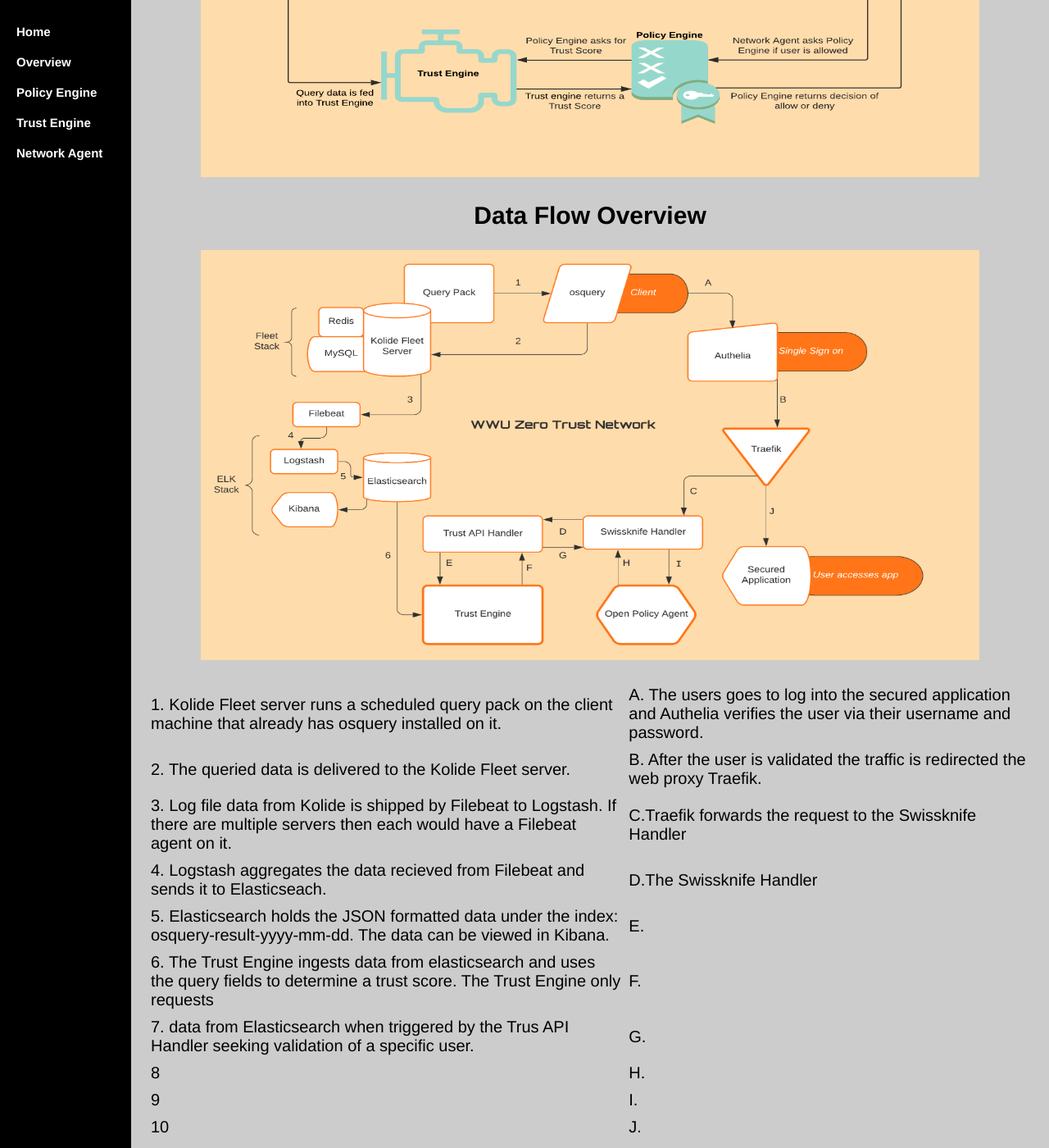
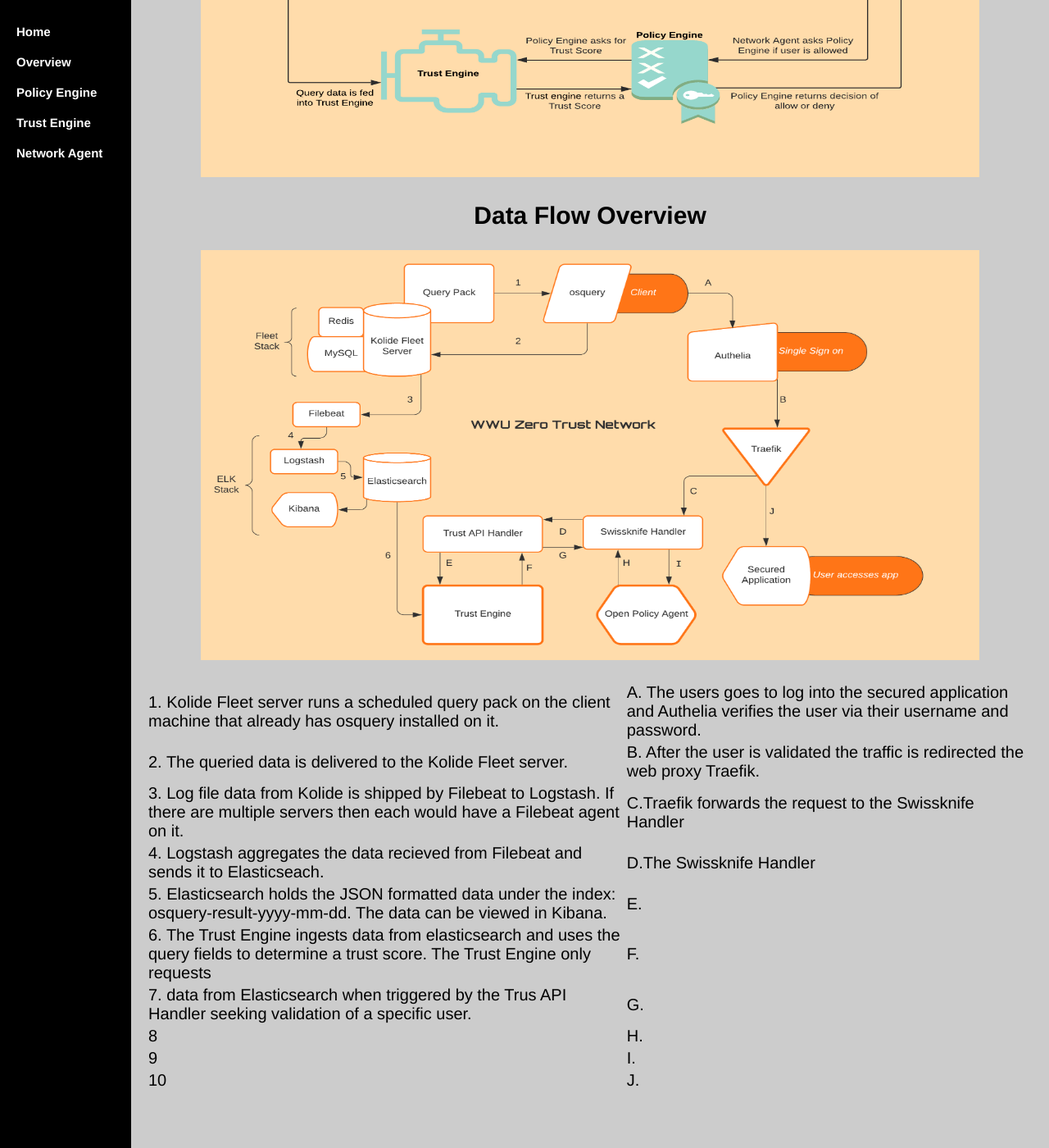
Before and after one commit to WWUZeroTrust/WWUZeroTrust.github.io, a Jekyll site: the page Documentation/index.html, which Jekyll copies as it is, in a window 1280 px wide and 1400 px high, scrolled down 441 px. Shown: the whole window at 82% size. Built offline with Jekyll 4.4.1, drawn with Linux system fonts in a browser that asks for light colours.

Commit message:
Update index.html

```diff
--- a/Documentation/index.html
+++ b/Documentation/index.html
@@ -53,19 +53,15 @@
 	a { text-decoration: none; }
 	<style type="text/css">
 	table.tableizer-table {
-		font-size: 15px;
+		font-size: 12px;
 		font-family: Arial, Helvetica, sans-serif;
 		border-collapse: collapse;
 		table-layout: fixed;
 		width: 300px;
 	}
-	.tableizer-table td {
-		padding: 4px;
-		margin: 3px;
-	}
 	.tableizer-table th {
 		font-weight: bold;
-		font-size: 15px;
+		font-size: 12px;
 	}
 </style>
 </head>
```
